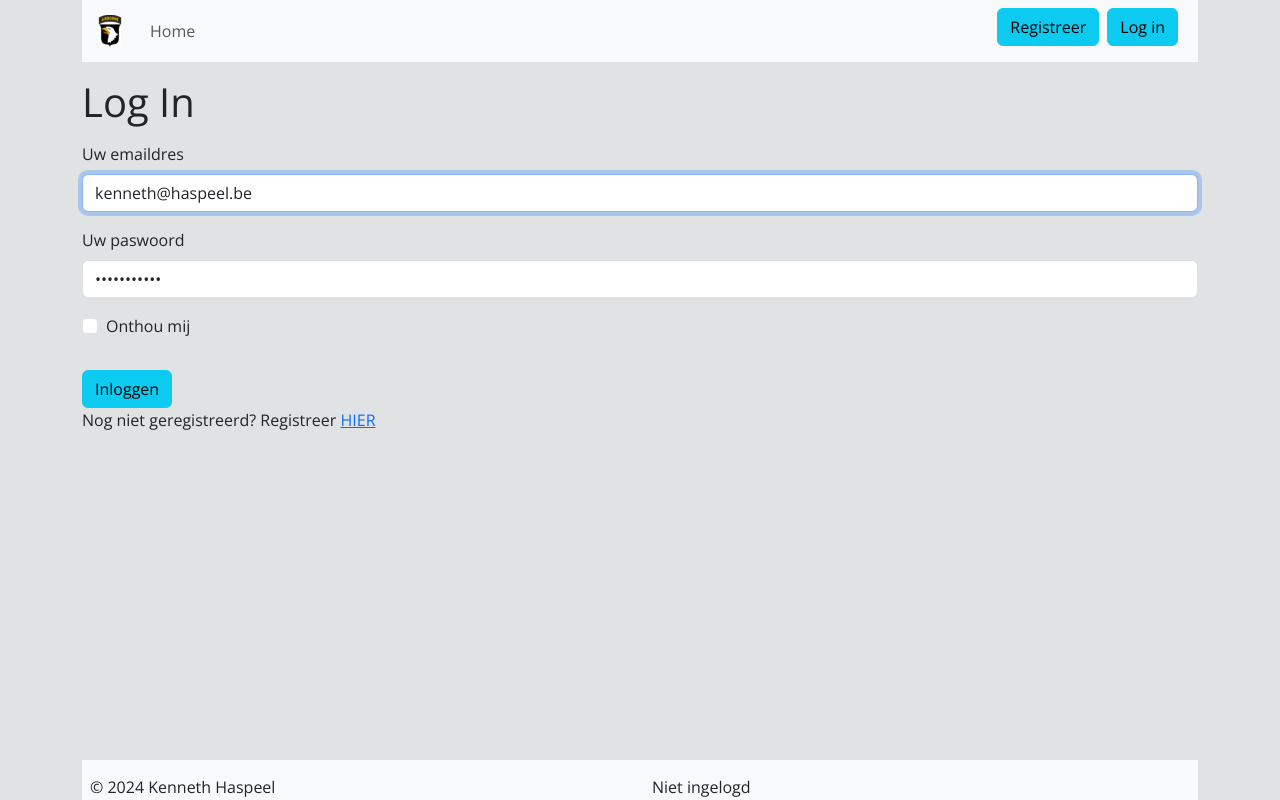
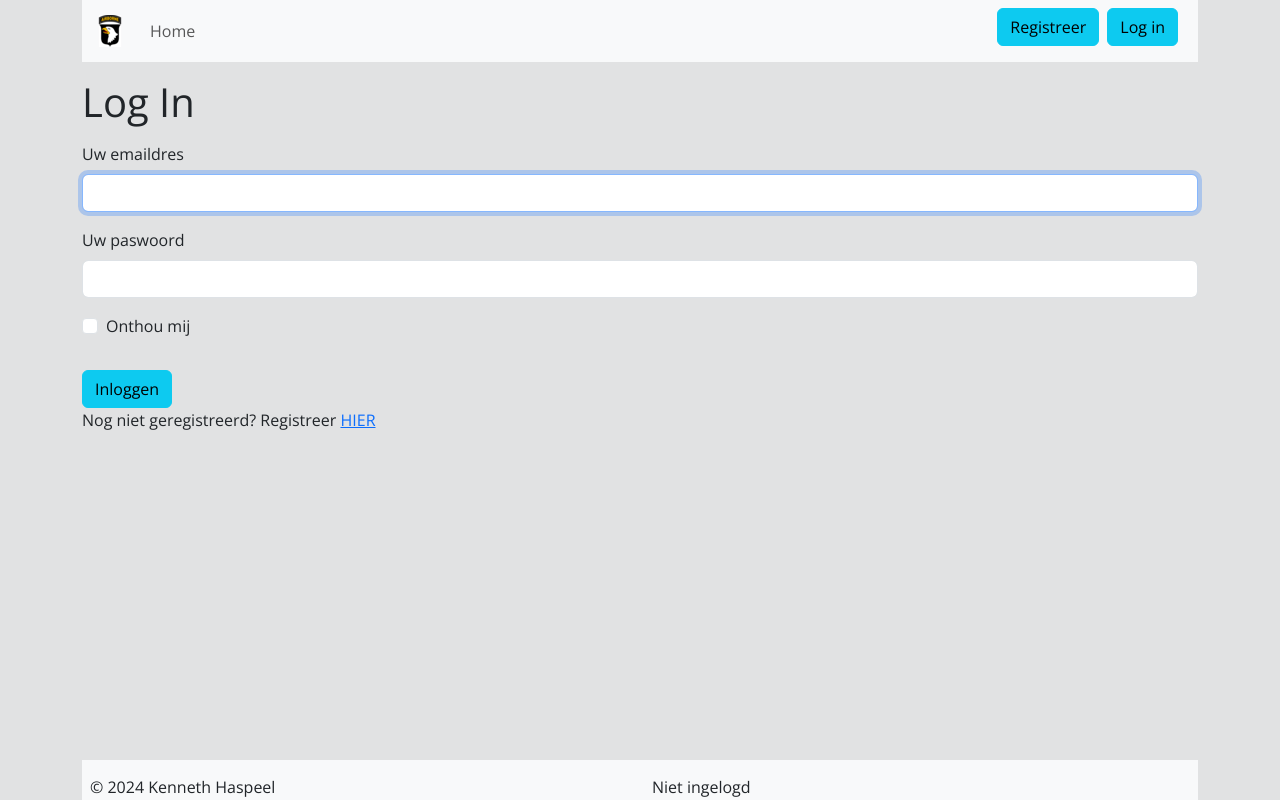
Before and after one commit to kennethhaspeel/Lazy_App, a React (Vite) app: page /identity/login in a window 1280 px wide. Built offline with nearby package versions, Linux system fonts and the light colour scheme.

Commit message:
Update Login.jsx

```diff
--- a/src/paginas/identity/Login.jsx
+++ b/src/paginas/identity/Login.jsx
@@ -16,8 +16,8 @@ const Login = () => {
     const errRef = useRef();
 
     const [loading, setLoading] = useState(false);
-    const [username, setUsername] = useState("kenneth@haspeel.be");
-    const [paswoord, setPaswoord] = useState("8940Wervik+");
+    const [username, setUsername] = useState("");
+    const [paswoord, setPaswoord] = useState("");
     const [errMsg, setErrMsg] = useState('');
 
     useEffect(() => {
```
